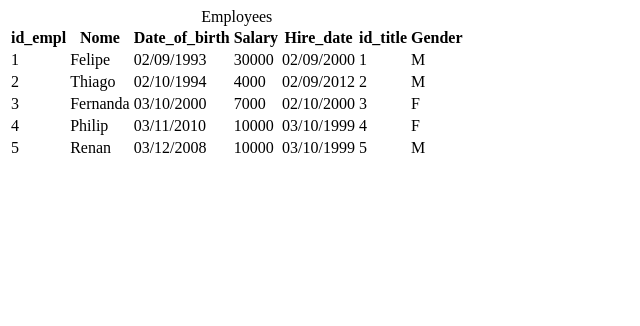
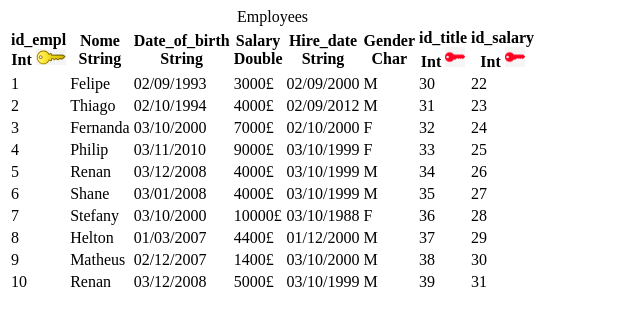
Before and after one commit to FelipeCunha03/webdev_ca1, a plain HTML site: page Employees.html in a window 1280 px wide. Shown: the whole page, without its empty margins (0-640 px from the left). Drawn offline with Linux system fonts and the light colour scheme.

Commit message:
I have  put incones  PK, FK for all tables and It was add more rows each table.

```diff
--- a/Employees.html
+++ b/Employees.html
@@ -13,13 +13,14 @@
         <caption>Employees</caption>
         <thead>
         <tr>
-            <th>id_empl</th>
-            <th>Nome</th>
-            <th>Date_of_birth  </th>
-            <th>Salary</th>
-            <th>Hire_date</th>
-            <th>id_title</th>
-            <th>Gender</th>
+            <th>id_empl <br>Int <img src="PK.png" alt="PK" lass="left" width="30"> </th>
+            <th>Nome <br> String</th>
+            <th>Date_of_birth <br> String </th>
+            <th>Salary <br> Double </th>
+            <th>Hire_date <br> String </th>
+            <th>Gender <br> Char </th>
+            <th>id_title <br>Int <img src="FK.png" alt="PK" lass="left" width="20"></th>
+            <th>id_salary <br>Int <img src="FK.png" alt="PK" lass="left" width="20"> </th>
 
         </tr>
 
@@ -27,50 +28,110 @@
             <td>1</td>
             <td>Felipe</td>
             <td>02/09/1993</td>
-            <td>30000</td>
+            <td>3000£</td>
             <td>02/09/2000</td>
-            <td>1</td>
             <td>M</td>
+            <td>30</td>
+            <td>22</td>
         </tr>
 
         <tr>
             <td>2</td>
             <td>Thiago</td>
             <td>02/10/1994</td>
-            <td>4000</td>
+            <td>4000£</td>
             <td>02/09/2012</td>
-            <td>2</td>
             <td>M</td>
+            <td>31</td>
+            <td>23</td>
         </tr>
 
         <tr>
             <td>3</td>
             <td>Fernanda</td>
             <td>03/10/2000</td>
-            <td>7000</td>
+            <td>7000£</td>
             <td>02/10/2000</td>
-            <td>3</td>
             <td>F</td>
+            <td>32</td>
+            <td>24</td>
         </tr>
 
         <tr>
             <td>4</td>
             <td>Philip</td>
             <td>03/11/2010</td>
-            <td>10000</td>
+            <td>9000£</td>
             <td>03/10/1999</td>
-            <td>4</td>
             <td>F</td>
+            <td>33</td>
+            <td>25</td>
         </tr>
 
         <tr>
             <td>5</td>
             <td>Renan</td>
             <td>03/12/2008</td>
-            <td>10000</td>
+            <td>4000£</td>
             <td>03/10/1999</td>
-            <td>5</td>
             <td>M</td>
+            <td>34</td>
+            <td>26</td>
+        </tr>
+
+        <tr>
+            <td>6</td>
+            <td>Shane</td>
+            <td>03/01/2008</td>
+            <td>4000£</td>
+            <td>03/10/1999</td>
+            <td>M</td>
+            <td>35</td>
+            <td>27</td>
+        </tr>
+
+        <tr>
+            <td>7</td>
+            <td>Stefany</td>
+            <td>03/10/2000</td>
+            <td>10000£</td>
+            <td>03/10/1988</td>
+            <td>F</td>
+            <td>36</td>
+            <td>28</td>
+        </tr>
+
+        <tr>
+            <td>8</td>
+            <td>Helton</td>
+            <td>01/03/2007</td>
+            <td>4400£</td>
+            <td>01/12/2000</td>
+            <td>M</td>
+            <td>37</td>
+            <td>29</td>
+        </tr>
+
+        <tr>
+            <td>9</td>
+            <td>Matheus</td>
+            <td>02/12/2007</td>
+            <td>1400£</td>
+            <td>03/10/2000</td>
+            <td>M</td>
+            <td>38</td>
+            <td>30</td>
+        </tr>
+
+        <tr>
+            <td>10</td>
+            <td>Renan</td>
+            <td>03/12/2008</td>
+            <td>5000£</td>
+            <td>03/10/1999</td>
+            <td>M</td>
+            <td>39</td>
+            <td>31</td>
         </tr>
 
        </thead>
```
Also changed, not shown: Departament.html (renamed from Departament.HTML, +39 -4 lines), Dept_manager.html (+45 -5 lines), Job_Title.html (+40 -10 lines), Salary.html (+54 -9 lines), index.html (deleted, +0 -10 lines).
